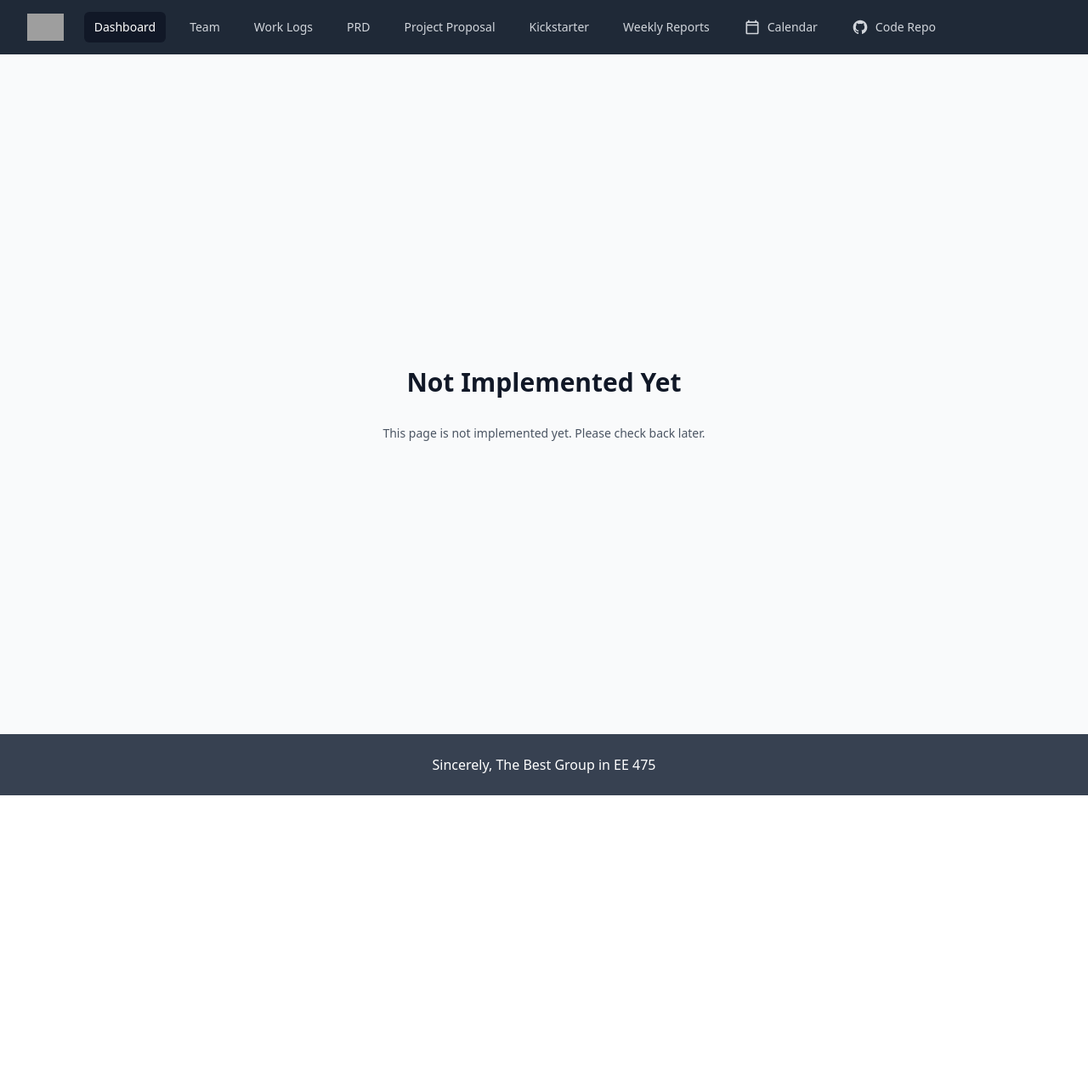
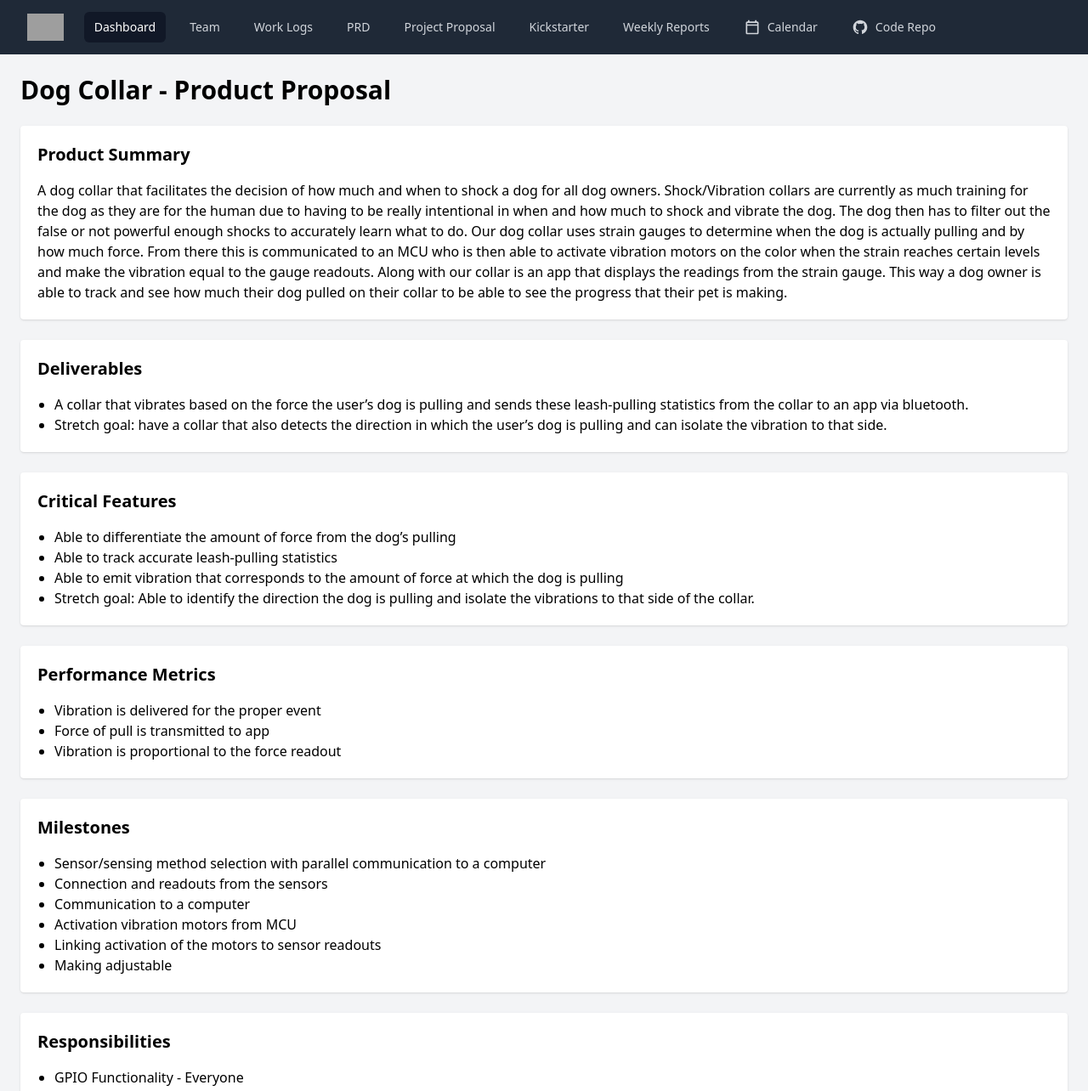
Before and after one commit to masonJamesWheeler/EE475, a SvelteKit app: page /prd in a window 1280 px wide. Shown: the top 1284 px of the page at 85% size. Before the commit the page ends 936 px from the top, so only its background shows below. Built offline with nearby package versions, Linux system fonts and the light colour scheme; grey boxes are pictures that could not be loaded.

Commit message:
added the prd

```diff
--- a/src/routes/prd/+page.svelte
+++ b/src/routes/prd/+page.svelte
@@ -1,19 +1,107 @@
-<script lang="ts">
-</script>
+<div class="bg-gray-100 min-h-screen p-6">
+    <h1 class="text-3xl font-bold mb-6">Dog Collar - Product Proposal</h1>
 
-<div class="min-h-screen flex items-center justify-center bg-gray-50 py-12 px-4 sm:px-6 lg:px-8">
-    <div class="max-w-md w-full space-y-8">
-        <div>
-            <h2 class="mt-6 text-center text-3xl font-extrabold text-gray-900">
-                Not Implemented Yet
-            </h2>
-        </div>
-        <div class="mt-8">
-            <div class="text-center">
-                <p class="mt-2 text-sm text-gray-600">
-                    This page is not implemented yet. Please check back later.
-                </p>
-            </div>
-        </div>
-    </div>
+    <section class="bg-white p-5 rounded shadow mb-6">
+        <h2 class="text-xl font-semibold mb-4">Product Summary</h2>
+        <p>
+            A dog collar that facilitates the decision of how much and when to shock a dog for all dog owners.
+            Shock/Vibration collars are currently as much training for the dog as they are for the human due to
+            having to be really intentional in when and how much to shock and vibrate the dog.
+            The dog then has to filter out the false or not powerful enough shocks to accurately learn what to do.
+            Our dog collar uses strain gauges to determine when the dog is actually pulling and by how much force.
+            From there this is communicated to an MCU who is then able to activate vibration motors on the color
+            when the strain reaches certain levels and make the vibration equal to the gauge readouts. Along with our
+            collar is an app that displays the readings from the strain gauge. This way a dog owner is able to track
+            and see how much their dog pulled on their collar to be able to see the progress that their pet is making.
+        </p>
+    </section>
+
+    <section class="bg-white p-5 rounded shadow mb-6">
+        <h2 class="text-xl font-semibold mb-4">Deliverables</h2>
+        <ul class="list-disc pl-5">
+            <li>A collar that vibrates based on the force the user’s dog is pulling and sends these leash-pulling statistics from the collar to an app via bluetooth.</li>
+            <li>Stretch goal: have a collar that also detects the direction in which the user’s dog is pulling and can isolate the vibration to that side.</li>
+        </ul>
+    </section>
+
+    <section class="bg-white p-5 rounded shadow mb-6">
+        <h2 class="text-xl font-semibold mb-4">Critical Features</h2>
+        <ul class="list-disc pl-5">
+            <li>Able to differentiate the amount of force from the dog’s pulling</li>
+            <li>Able to track accurate leash-pulling statistics</li>
+            <li>Able to emit vibration that corresponds to the amount of force at which the dog is pulling</li>
+            <li>Stretch goal: Able to identify the direction the dog is pulling and isolate the vibrations to that side of the collar.</li>
+        </ul>
+    </section>
+
+    <section class="bg-white p-5 rounded shadow mb-6">
+        <h2 class="text-xl font-semibold mb-4">Performance Metrics</h2>
+        <ul class="list-disc pl-5">
+            <li>Vibration is delivered for the proper event</li>
+            <li>Force of pull is transmitted to app</li>
+            <li>Vibration is proportional to the force readout</li>
+        </ul>
+    </section>
+
+    <section class="bg-white p-5 rounded shadow mb-6">
+        <h2 class="text-xl font-semibold mb-4">Milestones</h2>
+        <ul class="list-disc pl-5">
+            <li>Sensor/sensing method selection with parallel communication to a computer</li>
+            <li>Connection and readouts from the sensors</li>
+            <li>Communication to a computer</li>
+            <li>Activation vibration motors from MCU</li>
+            <li>Linking activation of the motors to sensor readouts</li>
+            <li>Making adjustable</li>
+        </ul>
+    </section>
+
+    <section class="bg-white p-5 rounded shadow mb-6">
+        <h2 class="text-xl font-semibold mb-4">Responsibilities</h2>
+        <ul class="list-disc pl-5">
+            <li>GPIO Functionality - Everyone</li>
+            <li>Bluetooth communication - Lucy, Quentin</li>
+            <li>App development - Quentin, Lucy</li>
+            <li>Strain Gauge/CAD Design - Mason</li>
+            <li>Accelerometer - Diana</li>
+            <li>Linking accelerometer to vibration - Everyone</li>
+            <li>Final Technical Report - Everyone</li>
+            <li>Weekly Lab Notebooks - Diana</li>
+        </ul>
+    </section>
+
+    <section class="bg-white p-5 rounded shadow mb-6">
+        <h2 class="text-xl font-semibold mb-4">Materials</h2>
+        <ul class="list-disc pl-5">
+            <li>MCU: ESP32 or ESP82</li>
+            <li>Strain gauge</li>
+            <li>Vibrational motor discs</li>
+            <li>Dog collar</li>
+        </ul>
+    </section>
+
+    <section class="bg-white p-5 rounded shadow mb-6">
+        <h2 class="text-xl font-semibold mb-4">Budget</h2>
+        <p>
+            $300<br>
+            MCU: ESP32S ($11)<br>
+            $289 left
+        </p>
+    </section>
+
+    <section class="bg-white p-5 rounded shadow mb-6">
+        <h2 class="text-xl font-semibold mb-4">Risks</h2>
+        <ul class="list-disc pl-5">
+            <li>Accuracy of force detection</li>
+            <li>Accuracy of direction detection</li>
+        </ul>
+    </section>
+
+    <section class="bg-white p-5 rounded shadow mb-6">
+        <h2 class="text-xl font-semibold mb-4">Risk Mitigation</h2>
+        <p>
+            We are going to focus on getting basic functionality of proportional vibration to the pull of the dog.
+            From there, we will try to tackle the direction portion of the project.
+        </p>
+    </section>
+
 </div>
```
